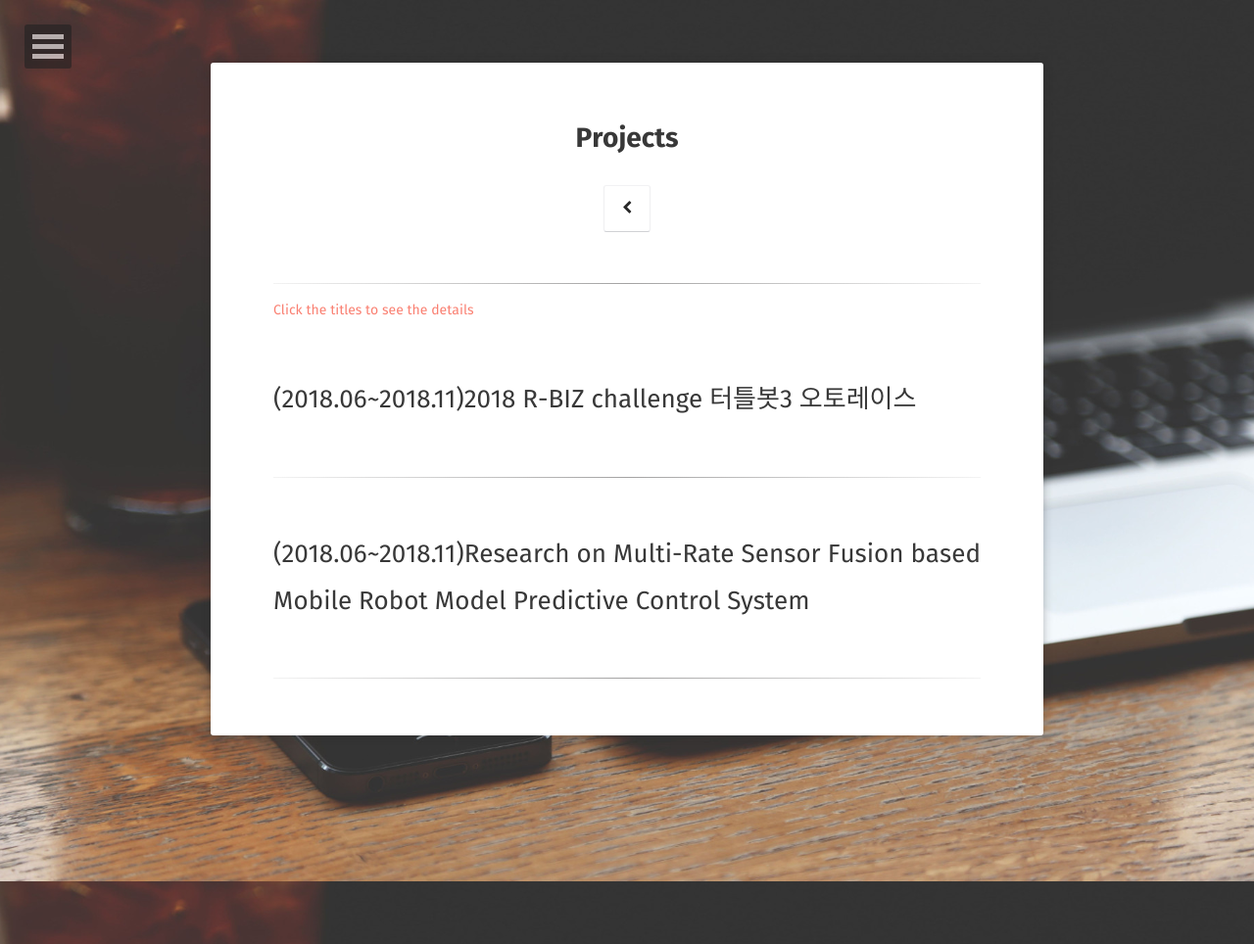
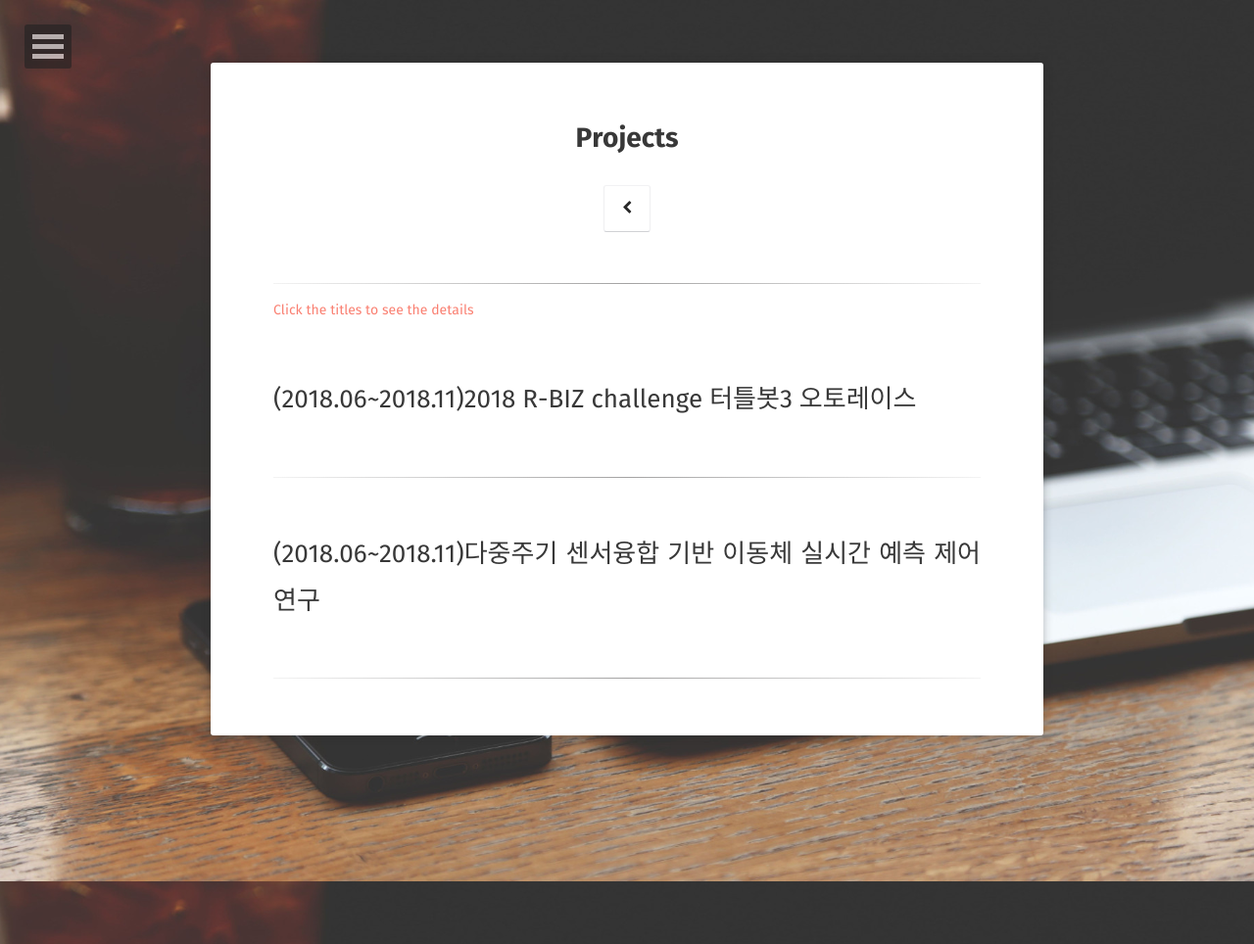
Before and after one commit to JongCheon-Park/JongCheon-Park.github.io, a Jekyll site: the page built from projects/index.md, in a window 1280 px wide. Shown: the whole page at 98% size. Built offline with Jekyll 4.4.1, drawn with Linux system fonts in a browser that asks for light colours; some web fonts are replaced.

Commit message:
Update index.md

```diff
--- a/projects/index.md
+++ b/projects/index.md
@@ -35,7 +35,7 @@ This project was conducted at <span style="color:#3399ff">Cyber Physical System
 
 <br>
 <details>
-  <summary> <span style="font-size: 26px"> (2018.06~2018.11)Research on Multi-Rate Sensor Fusion based Mobile Robot Model Predictive Control System </span> </summary>
+  <summary> <span style="font-size: 26px"> (2018.06~2018.11)다중주기 센서융합 기반 이동체 실시간 예측 제어 연구 </span> </summary>
   <div markdown="1">
 This project was conducted at <span style="color:#3399ff">Cyber Physical System Control Lab in Kyungpook National University</span> : [Link](http://control.knu.ac.kr/)
   </div>
```
